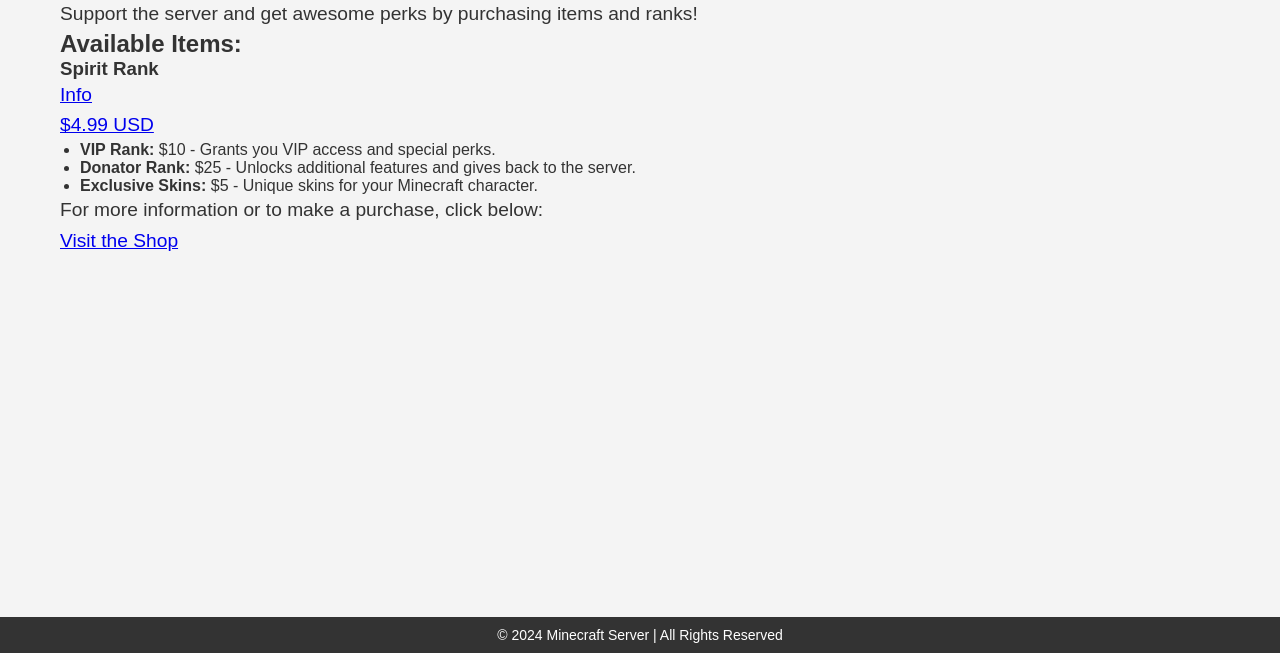
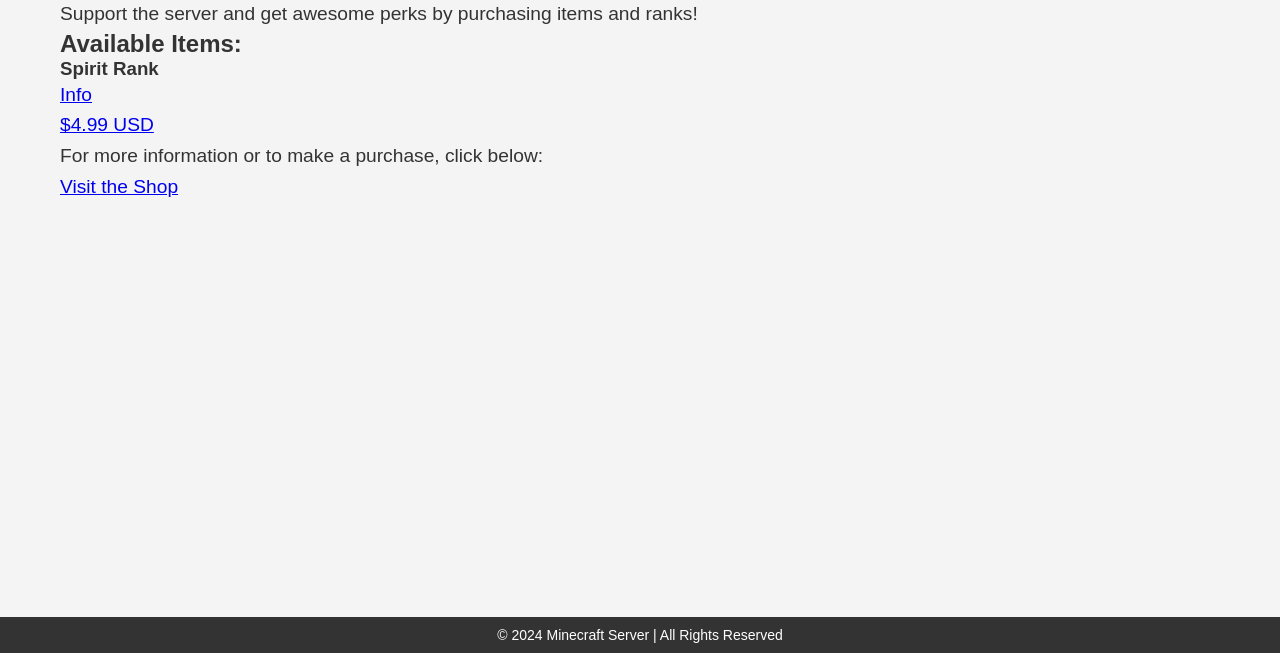
Before and after one commit to OfficialCodeHub/CarsonSmp-Site, a plain HTML site: page shop.html in a window 1280 px wide. Shown: the part 147-800 px from the top of the page. Drawn offline with Linux system fonts and the light colour scheme.

Commit message:
Update shop.html

```diff
--- a/shop.html
+++ b/shop.html
@@ -40,12 +40,9 @@
 
     <!-- Additional items can go here -->
     <ul>
-      <li><strong>VIP Rank:</strong> $10 - Grants you VIP access and special perks.</li>
-      <li><strong>Donator Rank:</strong> $25 - Unlocks additional features and gives back to the server.</li>
-      <li><strong>Exclusive Skins:</strong> $5 - Unique skins for your Minecraft character.</li>
     </ul>
     <p>For more information or to make a purchase, click below:</p>
-    <p><a href="https://your-shop-link.com" target="_blank">Visit the Shop</a></p>
+    <p><a href="https://gl.me/u/p5FtsCTqr4XG" target="_blank">Visit the Shop</a></p>
   </main>
 
   <footer>
```
